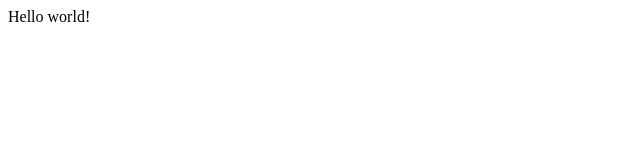
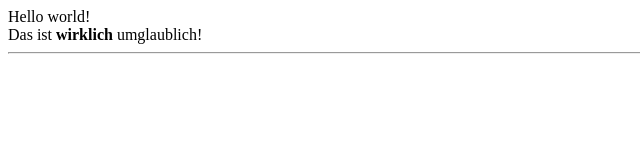
Before and after one commit to EdaSpitzer/Hallo_Welt, a plain HTML site: page index.html in a window 1280 px wide. Shown: the whole page, without its empty margins (0-640 px from the left). Drawn offline with Linux system fonts and the light colour scheme.

Commit message:
Update index.html

```diff
--- a/index.html
+++ b/index.html
@@ -4,6 +4,9 @@
     <title>Hello World</title>
 </head>
 <body>
-    Hello world!
+    Hello world!<br>
+    Das ist <b>wirklich</b> umglaublich!<br>
+    <hr>
+
 </body>
 </html>
```
